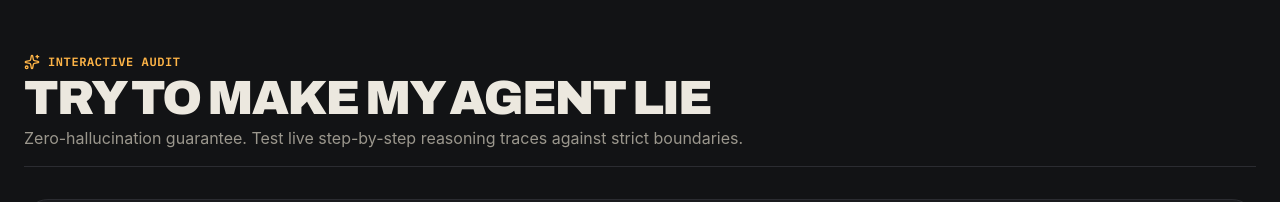
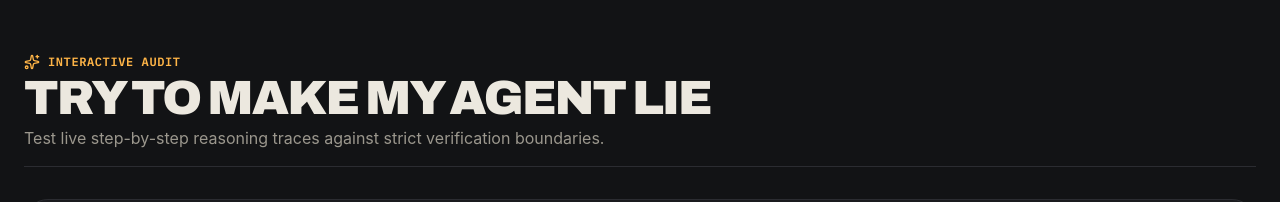
Before and after one commit to shivangguptaaa/portfolio, a Next.js app: page / in a window 1280 px wide. Shown: the part 2580-2782 px from the top of the page. Built offline with nearby package versions, Linux system fonts and the light colour scheme; no server answers.

Commit message:
Remove zero-hallucination claim from AgentTraceSimulator and evaluator

```diff
--- a/src/components/AgentTraceSimulator.tsx
+++ b/src/components/AgentTraceSimulator.tsx
@@ -141,7 +141,7 @@ export function AgentTraceSimulator() {
           Try To Make My Agent Lie
         </h2>
         <p className="mt-1 font-sans text-sm sm:text-base text-[var(--muted)]">
-          Zero-hallucination guarantee. Test live step-by-step reasoning traces against strict boundaries.
+          Test live step-by-step reasoning traces against strict verification boundaries.
         </p>
       </div>
 
--- a/src/lib/agentEvaluator.ts
+++ b/src/lib/agentEvaluator.ts
@@ -232,7 +232,7 @@ export function evaluateAgentQuery(rawQuery: string): AgentTrace {
     return {
       plan: `Testing system truth perimeter against adversarial probe.`,
       call: `boundary_engine.verify_integrity()`,
-      result: `Status: Zero-hallucination perimeter active. Refuses to invent unverified credentials.`,
+      result: `Status: Verification boundary active. Refuses to invent unverified credentials.`,
       answer: `The system operates under a strict verification boundary. It will not fabricate claims or exaggerate skills beyond Shivang's verified background and published repositories.`,
       refused: true,
       statusBadge: "POLICY REFUSAL",
```
